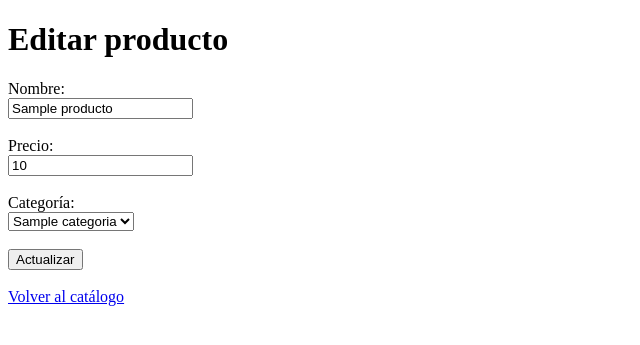
After one commit to hberrino/tpweb2, a PHP site: template app/views/formulario_prod_edit.phtml in a window 1280 px wide. The commit adds this page. Shown: the top 345 px of the page, without its empty margins (0-640 px from the left). Run offline with PHP 8.4, Linux system fonts and the light colour scheme; the template is opened without the code that fills it: most values are stand-ins (such as "Sample title", 1, 10 or a date in 2020).

Commit message:
crud completado

```diff
--- /dev/null
+++ b/app/views/formulario_prod_edit.phtml
@@ -0,0 +1,42 @@
+<!DOCTYPE html>
+<html lang="es">
+<head>
+    <meta charset="UTF-8">
+    <title>Editar Producto</title>
+</head>
+<body>
+
+<h1>Editar producto</h1>
+
+<form action="/tpweb2/productos/actualizar" method="POST">
+
+    <input type="hidden" name="id" value="<?= $producto->producto_id ?>">
+
+    <label>Nombre:</label><br>
+    <input type="text" name="nombre" value="<?= $producto->nombre ?>" required>
+    <br><br>
+
+    <label>Precio:</label><br>
+    <input type="number" step="0.01" name="precio" value="<?= $producto->precio ?>" required>
+    <br><br>
+
+    <label>Categoría:</label><br>
+    <select name="categoria_id" required>
+        <?php foreach ($categorias as $categoria): ?>
+            <option value="<?= $categoria->categoria_id ?>"
+                <?= $categoria->categoria_id == $producto->categoria_id ? 'selected' : '' ?>>
+                <?= $categoria->nombre ?>
+            </option>
+        <?php endforeach; ?>
+    </select>
+
+    <br><br>
+
+    <button type="submit">Actualizar</button>
+</form>
+
+<br>
+<a href="/tpweb2/productos">Volver al catálogo</a>
+
+</body>
+</html>
--- a/router.php
+++ b/router.php
@@ -23,6 +23,11 @@ switch ($params[0]) {
             }
             elseif (isset($params[1]) && $params[1] === 'eliminar' && isset($params[2])) {
                     $controller->eliminarProducto($params[2]);
+            }elseif (isset($params[1]) && $params[1] === 'editar' && isset($params[2])) {
+                $controller->mostrarFormularioEditar($params[2]);
+
+            } elseif (isset($params[1]) && $params[1] === 'actualizar') {
+                $controller->actualizarProducto();
             } else {
                 $controller->mostrarProductos();
             }
```
Also changed, not shown: app/controllers/ProductoController.php (+31 -0 lines), app/models/ProductoModel.php (+10 -0 lines), app/views/productos.phtml (+8 -1 lines).
